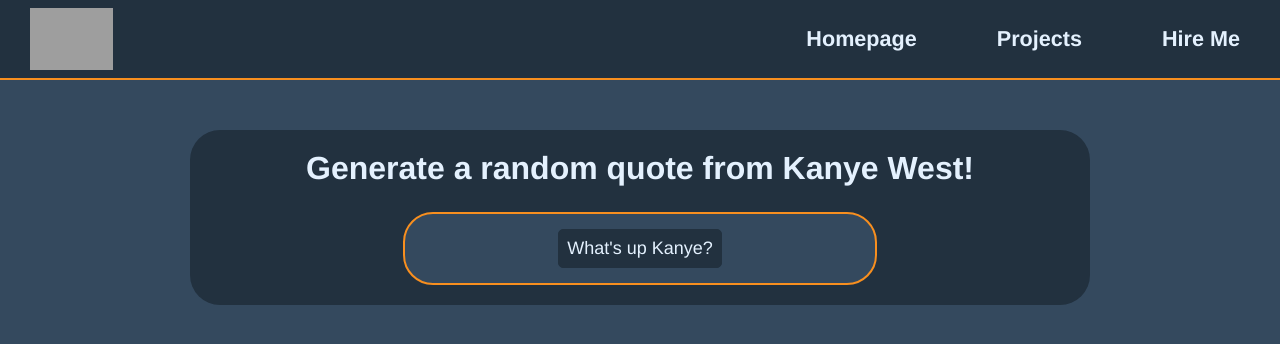
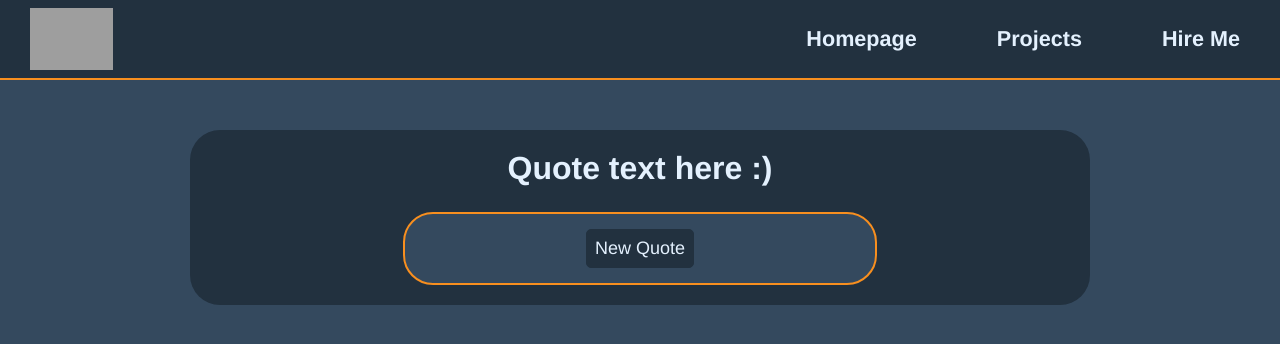
Before and after one commit to Windowsnipz/Random-Quote-Machine, a React (Create React App) app: page / in a window 1280 px wide. Shown: the top 344 px of the page. Built offline with nearby package versions, Linux system fonts and the light colour scheme; grey boxes are pictures that could not be loaded.

Commit message:
retitled some jsx returned text

```diff
--- a/src/Quote.js
+++ b/src/Quote.js
@@ -12,9 +12,9 @@
     render() {
         return (
             <div className="section">
-                <h1>Generate a random quote from Kanye West!</h1>
+                <h1>Quote text here :)</h1>
                 <div id="input-wrapper">
-                    <button id="quote-btn">What's up Kanye?</button>
+                    <button id="quote-btn">New Quote</button>
                 </div>
             </div>
         );
```
